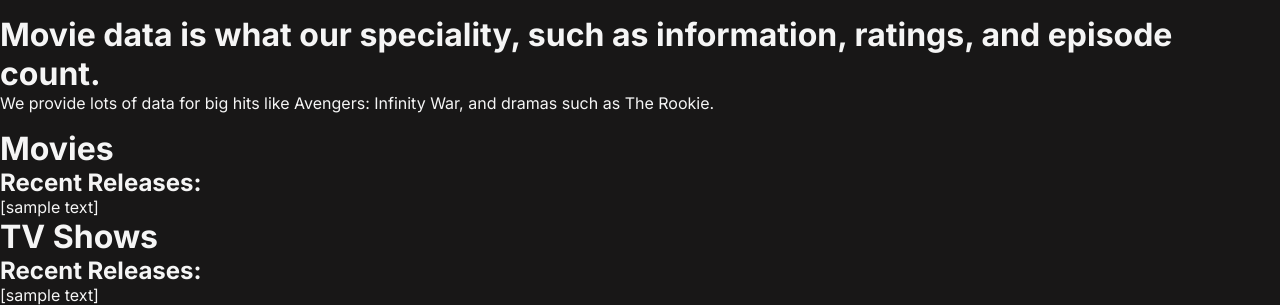
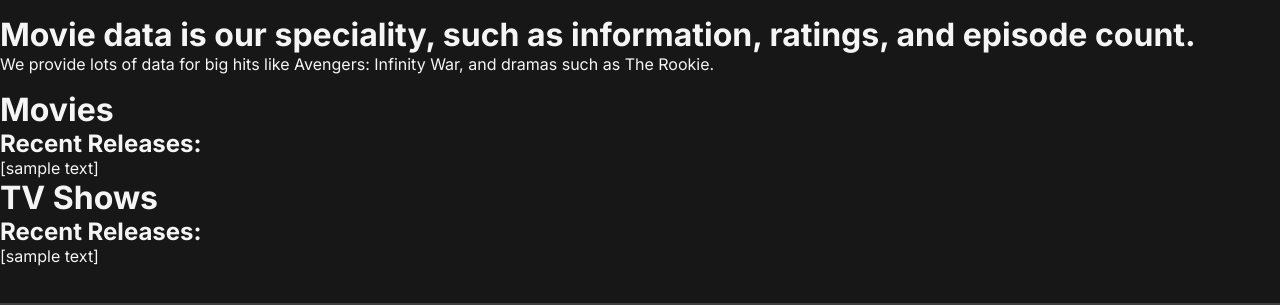
Before and after one commit to bcjplayz/moviesWebsite, a Flask app: template template/index.html in a window 1280 px wide. Shown: the part 497-802 px from the top of the page. Run offline with Flask 3, Linux system fonts and the light colour scheme; the template is opened without the code that fills it, so the values that code supplies are empty.

Commit message:
ONE WORD for a commit D:

```diff
--- a/template/index.html
+++ b/template/index.html
@@ -26,7 +26,7 @@
     </div>
     <div class="under-hero">
       <h1>
-        Movie data is what our speciality, such as information, ratings, and episode
+        Movie data is our speciality, such as information, ratings, and episode
         count.
       </h1>
       <p>
```
